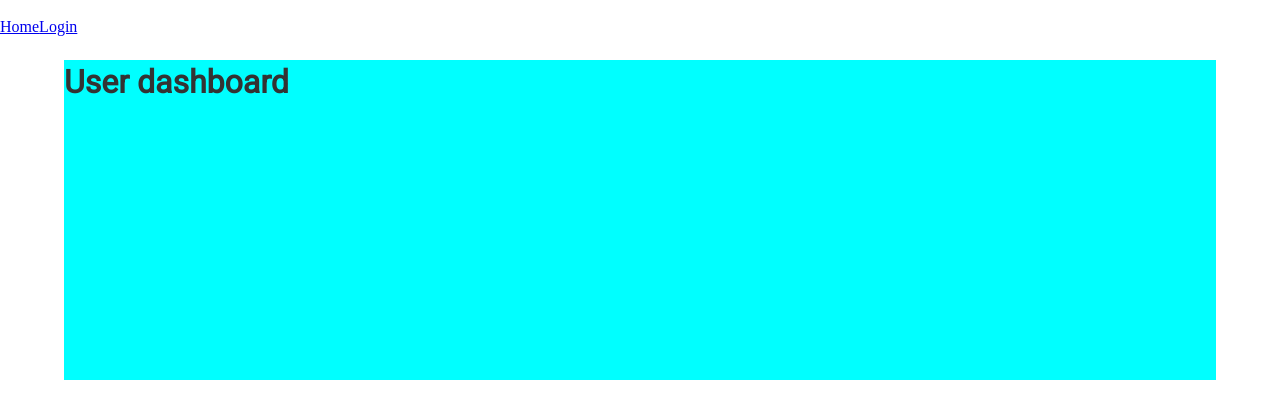
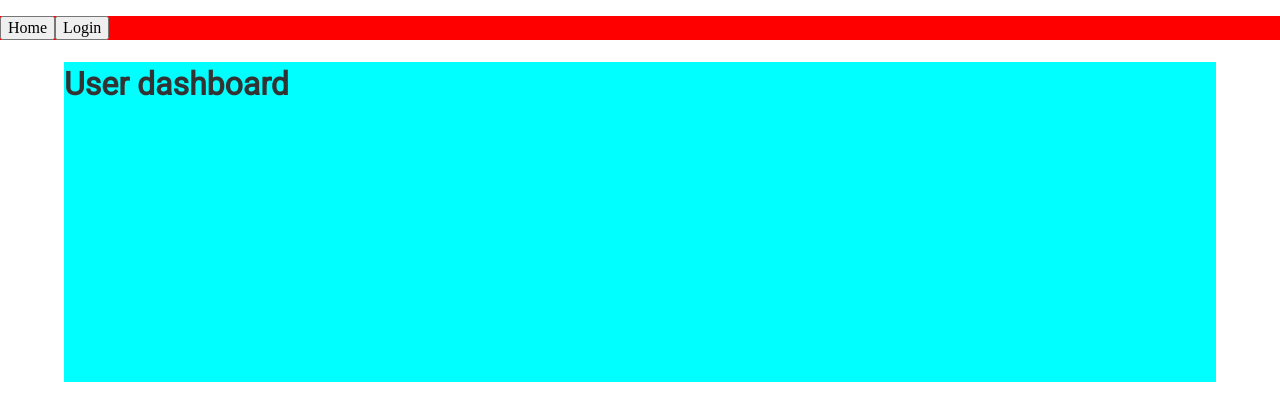
Before and after one commit to Nicklaspoke/PA1414-Lab-Management-System, a Next.js app: page /user/dashboard in a window 1280 px wide. Shown: the top 420 px of the page. Built offline with nearby package versions, Linux system fonts and the light colour scheme.

Commit message:
Some style changes

```diff
--- a/components/Navbar.js
+++ b/components/Navbar.js
@@ -1,15 +1,15 @@
 import Link from 'next/link';
 
 const Navbar = () => (
-    <div className="navbar">
+    <nav className="navbar">
         <Link href="/">
-            <a>Home</a>
+            <button>Home</button>
         </Link>
 
         <Link href="/login">
-            <a>Login</a>
+            <button>Login</button>
         </Link>
-    </div>
+    </nav>
 )
 
 export default Navbar;
--- a/pages/login.js
+++ b/pages/login.js
@@ -5,6 +5,8 @@
 const jwt = require('jsonwebtoken');
 import fetch from 'isomorphic-unfetch';
 import Router from 'next/router';
+
+import MainLayout from '../components/MainLayout';
 
 import config from '../config/config.json';
 
@@ -18,6 +20,7 @@ let formData = {
 let displayErrorMessage = false
 
 const login = () => (
+    <MainLayout>
     <div className="formContainer">
         <form onSubmit={function (e) {handleSubmit(e)}}>
 
@@ -36,6 +39,7 @@ const login = () => (
             <input type="submit"></input>
         </form>
     </div>
+    </MainLayout>
 );
 
 async function handleSubmit(e) {
--- a/static/style/navigation.scss
+++ b/static/style/navigation.scss
@@ -2,8 +2,8 @@
 
 .navbar {
     margin: 1em auto;
-
+    background-color: red;
     a {
-        margin: auto;
+        margin: 0.5em auto;
     }
 }
```
Also changed, not shown: pages/index.js (+17 -3 lines), static/style.min.css.
